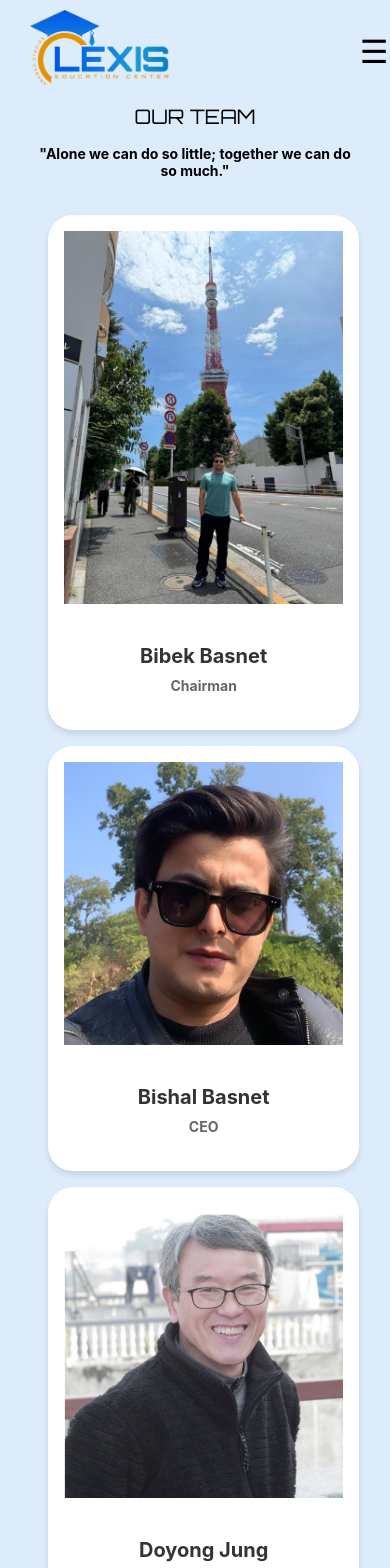
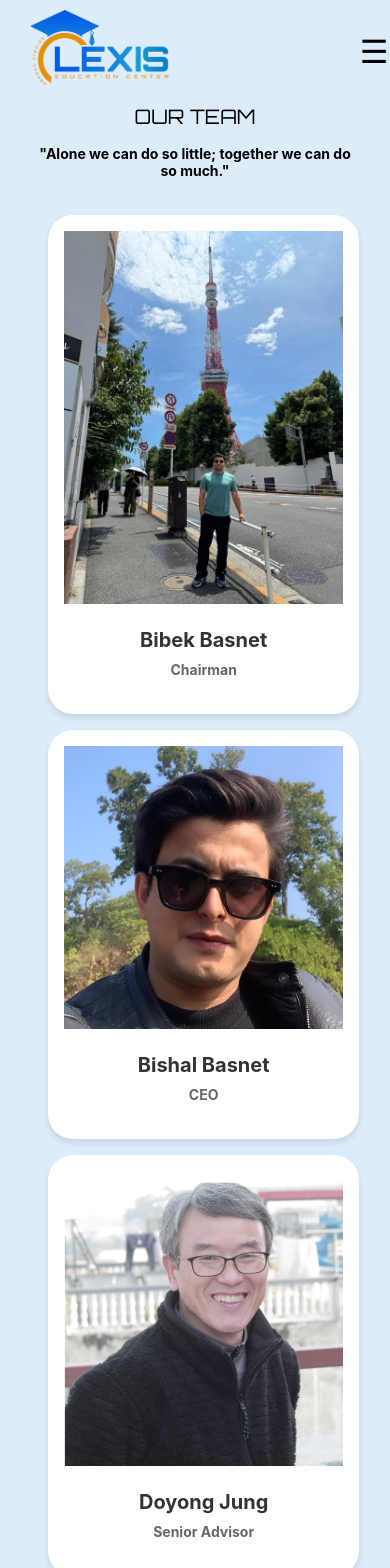
Before and after one commit to Ashishgtm/lexiseducationcenter, a React (Create React App) app: page /team in a window 390 px wide. Shown: the top 1568 px of the page. Built offline with nearby package versions, Linux system fonts and the light colour scheme; a web font is replaced by a local one.

Commit message:
changes in Team page

```diff
--- a/src/components/Teamcomps/Teampage.css
+++ b/src/components/Teamcomps/Teampage.css
@@ -4,18 +4,17 @@
 }
 
 .team-section h2 {
-    margin-top:6% ;
+  margin-top: 6%;
   font-size: 30px;
   font-weight: 400;
   text-transform: uppercase;
   font-family: "Orbitron", serif;
+}
 
-  }
-  .team-section  p {
+.team-section p {
   font-size: 20px;
   margin-bottom: 20px;
   font-weight: bold;
-
 }
 
 .team-container {
@@ -40,10 +39,38 @@
   transform: translateY(-10px);
 }
 
-  .team-image {
+.image-container {
+  position: relative;
   width: 100%;
   height: 80%;
   margin-bottom: 1rem;
+  overflow: hidden;
+}
+
+.team-image {
+  width: 100%;
+  height: 100%;
+  object-fit: cover;
+}
+
+.hover-overlay {
+  position: absolute;
+  top: 0;
+  left: 0;
+  width: 100%;
+  height: 100%;
+  background-color: rgba(0, 0, 0, 0.7);
+  display: flex;
+  justify-content: center;
+  align-items: center;
+  opacity: 1;
+  transition: opacity 0.3s ease;
+}
+
+.hover-overlay span {
+  color: white;
+  font-size: 18px;
+  font-weight: bold;
 }
 
 .team-card h3 {
@@ -57,10 +84,7 @@
   margin-top: -4%;
 }
 
-
-
 /* Additional Responsive Styling */
-
 /* For Medium-Sized Screens (Tablets and Small Laptops) */
 @media (max-width: 992px) {
   .team-section h2 {
@@ -81,7 +105,7 @@
     height: 400px; /* Reduce card height for better fit */
   }
 
-  .team-image {
+  .image-container {
     height: 70%; /* Adjust image height */
   }
 }
@@ -108,7 +132,7 @@
     padding: 1rem; /* Adjust padding for smaller screens */
   }
 
-  .team-image {
+  .image-container {
     height: auto; /* Allow the image height to adapt */
   }
 }
@@ -129,7 +153,7 @@
     border-radius: 15px; /* Adjust border radius for smaller screens */
   }
 
-  .team-image {
+  .image-container {
     height: auto; /* Maintain aspect ratio */
     margin-bottom: 0.5rem; /* Reduce margin below the image */
   }
--- a/src/components/Teamcomps/Teampage.js
+++ b/src/components/Teamcomps/Teampage.js
@@ -1,4 +1,4 @@
-import React from "react";
+import React, { useState } from "react";
 import "./Teampage.css";
 import Bishal from './Team-image/bishal.png'
 import Chairman from './Team-image/Director.JPG'
@@ -10,6 +10,8 @@ import Aadit from './Team-image/aadit.jpg'
 import Ashish from './Team-image/Ashish.jpg'
 
 const Team = () => {
+  const [isHovering, setIsHovering] = useState(false);
+
   const teamMembers = [
     {
       name: "Bibek Basnet",
@@ -65,7 +67,14 @@ const Team = () => {
 
           const card = (
             <div className="team-card" key={index}>
-              <img src={member.image} alt={member.name} className="team-image" />
+              <div className="image-container">
+                <img src={member.image} alt={member.name} className="team-image" />
+                {isAshish && isHovering && (
+                  <div className="hover-overlay">
+                    <span>Click Me</span>
+                  </div>
+                )}
+              </div>
               <h3>{member.name}</h3>
               <p>{member.title}</p>
             </div>
@@ -78,6 +87,9 @@ const Team = () => {
               target="_blank"
               rel="noopener noreferrer"
               style={{ textDecoration: "none", color: "inherit" }}
+              onMouseEnter={() => setIsHovering(true)}
+              onMouseLeave={() => setIsHovering(false)}
+              className="ashish-link"
             >
               {card}
             </a>
```
Lines whose indentation alone changed are shown as unchanged.
